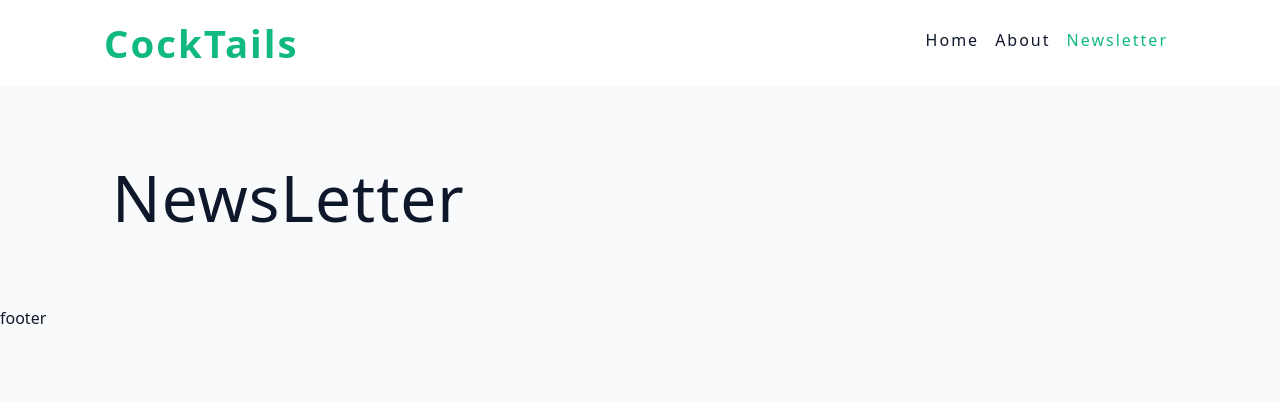
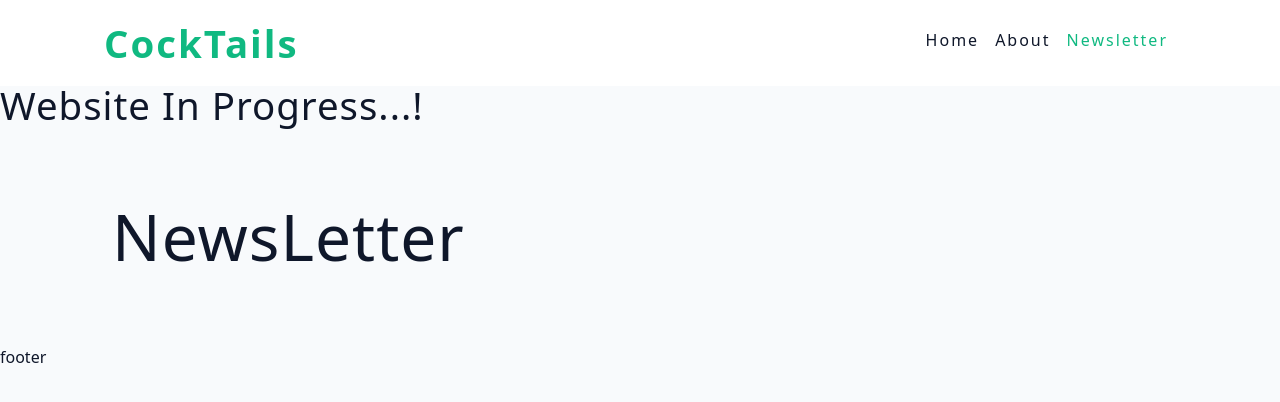
Before and after one commit to I-am-Esmart/cocktails, a React (Vite) app: page /newsletter in a window 1280 px wide. Shown: the top 402 px of the page. Built offline with nearby package versions, Linux system fonts and the light colour scheme.

Commit message:
progress text

```diff
--- a/src/pages/Cocktail.jsx
+++ b/src/pages/Cocktail.jsx
@@ -15,7 +15,7 @@ const Cocktail = () => {
   const { id, data } = useLoaderData();
 
   // if(!data) return <h2>something went wrong...</h2>
-  if(!data) return <Navigate to='/'/>
+  if (!data) return <Navigate to="/" />;
 
   const singleDrink = data.drinks[0];
 
@@ -25,7 +25,6 @@ const Cocktail = () => {
     strAlcoholic: info,
     strCategory: category,
     strGlass: glass,
-
     strInstructions: instructions,
   } = singleDrink;
 
--- a/src/pages/HomeLayout.jsx
+++ b/src/pages/HomeLayout.jsx
@@ -9,6 +9,7 @@ const HomeLayout = () => {
     <>
       <div>
         <Navbar />
+        <h2>website in progress...!</h2>
         <section className="page">
           {isPageLoading ? <div className="loading"></div> : <Outlet />}
         </section>
```
